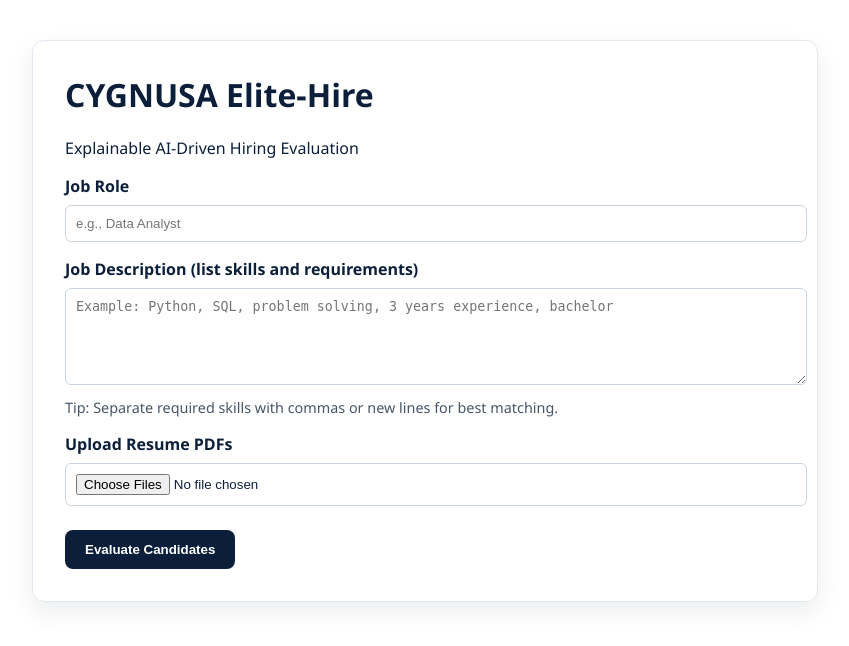
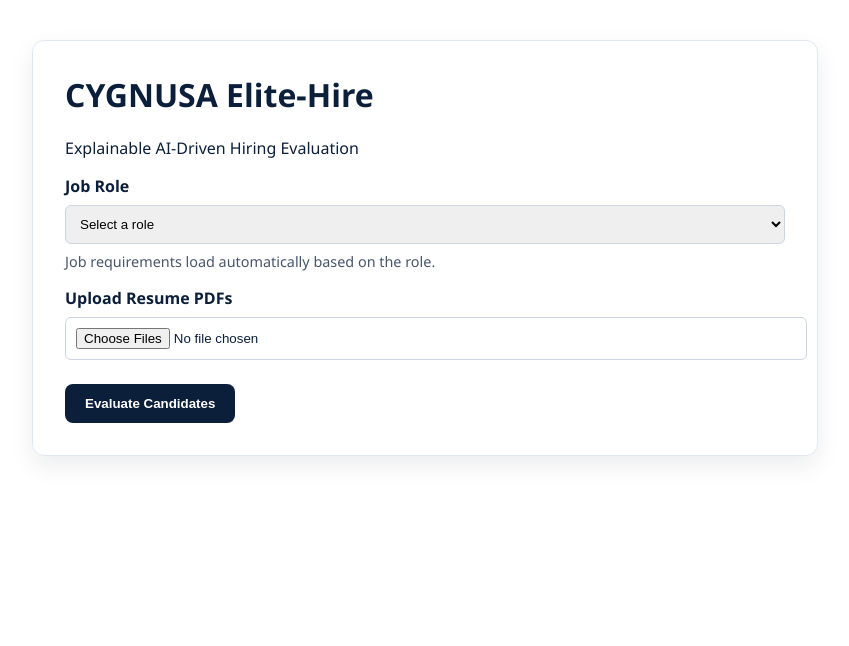
Before and after one commit to all3npaul-boop/HR-evaluation, a Flask app: page / in a window 1280 px wide. Shown: the top 646 px of the page, without its empty margins (215-1064 px from the left). Run offline with Flask 3, Linux system fonts and the light colour scheme.

Commit message:
Add role-based JD loading and new scoring

```diff
--- a/app.py
+++ b/app.py
@@ -11,6 +11,25 @@ from flask import Flask, redirect, render_template, request, url_for
 DEFAULT_JD_SKILLS = ["python", "sql", "data structures", "problem solving"]
 DEFAULT_REQUIRED_EXPERIENCE = 3  # years
 DEFAULT_REQUIRED_EDUCATION = "bachelor"
+
+# Local job role dataset (used for automatic JD loading).
+JOB_ROLES = {
+    "Full Stack Developer": {
+        "skills": ["react", "node.js", "postgresql", "aws"],
+        "experience": 3,
+        "education": "bachelor",
+    },
+    "Lab Chemist": {
+        "skills": ["chemical analysis", "qc testing", "msds management"],
+        "experience": 2,
+        "education": "bachelor",
+    },
+    "Data Analyst": {
+        "skills": ["python", "sql", "data visualization", "problem solving"],
+        "experience": 2,
+        "education": "bachelor",
+    },
+}
 
 app = Flask(__name__)
 
@@ -87,9 +106,13 @@ def decide(score: float) -> str:
 
 # Core logic function wrappers (required names)
 
-def decision(score: float) -> str:
-    """Wrapper for decision logic."""
-    return decide(score)
+def decision(score: float, skill_match_ratio: float) -> str:
+    """Wrapper for decision logic with skill protection rule."""
+    base_decision = decide(score)
+    # Skill protection: strong skill match cannot be rejected due to experience gap.
+    if skill_match_ratio >= 0.75 and base_decision == "Reject":
+        return "Potential"
+    return base_decision
 
 
 # Core logic function wrappers (required names)
@@ -97,16 +120,36 @@ def decision(score: float) -> str:
 def calculate_score(
     resume_text: str,
     job_description: str,
+    role_requirements: dict,
 ) -> dict:
-    """Calculate score and breakdown for a resume based on the job description."""
-    required_skills = extract_required_skills(job_description, DEFAULT_JD_SKILLS)
-    matched_skills, skills_score = evaluate_skills(resume_text, required_skills)
-    years_found, experience_score = evaluate_experience(
-        resume_text, DEFAULT_REQUIRED_EXPERIENCE
+    """Calculate score and breakdown for a resume based on role requirements."""
+    required_skills = role_requirements.get("skills") or extract_required_skills(
+        job_description, DEFAULT_JD_SKILLS
     )
-    education_match, education_score = evaluate_education(
-        resume_text, DEFAULT_REQUIRED_EDUCATION
+    required_experience = role_requirements.get(
+        "experience", DEFAULT_REQUIRED_EXPERIENCE
     )
+    required_education = role_requirements.get(
+        "education", DEFAULT_REQUIRED_EDUCATION
+    )
+
+    matched_skills, _ = evaluate_skills(resume_text, required_skills)
+    skill_match_ratio = len(matched_skills) / len(required_skills) if required_skills else 0
+
+    # Updated weighting: skills 60, experience 25, education 15.
+    skills_score = skill_match_ratio * 60
+
+    years_found = count_years_of_experience(resume_text)
+    # Experience scoring with partial credit (not a strict cutoff).
+    if years_found >= required_experience:
+        experience_score = 25
+    elif years_found >= max(required_experience - 1, 0):
+        experience_score = 15
+    else:
+        experience_score = 5
+
+    education_match, _ = evaluate_education(resume_text, required_education)
+    education_score = 15 if education_match else 7
 
     total_score = skills_score + experience_score + education_score
 
@@ -114,10 +157,13 @@ def calculate_score(
         "required_skills": required_skills,
         "matched_skills": matched_skills,
         "skills_score": skills_score,
+        "skill_match_ratio": skill_match_ratio,
         "years_found": years_found,
+        "required_experience": required_experience,
         "experience_score": experience_score,
         "education_score": education_score,
         "education_match": education_match,
+        "required_education": required_education,
         "total_score": total_score,
     }
 
@@ -158,7 +204,9 @@ def build_explanation(
 
     return (
         f"Role evaluated: {job_role or 'Role not specified'}.\n"
+        "Skill alignment is the primary factor in this evaluation.\n"
         f"{skills_sentence}\n"
+        "Experience is considered but does not automatically disqualify strong skills.\n"
         f"{experience_sentence}\n"
         f"{education_sentence}\n"
         f"Final score: {round(total_score)}/100 — Decision: {decision_text}."
@@ -193,14 +241,21 @@ def explain(
 @app.route("/")
 def index() -> str:
     """Render the upload form."""
-    return render_template("index.html")
+    return render_template("index.html", roles=sorted(JOB_ROLES.keys()))
 
 
 @app.route("/upload", methods=["POST"])
 def upload() -> str:
     """Handle resume uploads and render ranking results."""
     job_role = request.form.get("job_role", "").strip()
-    job_description = request.form.get("job_description", "").strip()
+    job_description = ""
+    role_requirements = JOB_ROLES.get(job_role, {})
+    if not role_requirements:
+        role_requirements = {
+            "skills": DEFAULT_JD_SKILLS,
+            "experience": DEFAULT_REQUIRED_EXPERIENCE,
+            "education": DEFAULT_REQUIRED_EDUCATION,
+        }
 
     uploaded_files = request.files.getlist("resumes")
     if not uploaded_files:
@@ -217,13 +272,15 @@ def upload() -> str:
             )
             continue
 
-        score_data = calculate_score(resume_text, job_description)
-        decision_text = decision(score_data["total_score"])
+        score_data = calculate_score(resume_text, job_description, role_requirements)
+        decision_text = decision(
+            score_data["total_score"], score_data["skill_match_ratio"]
+        )
         explanation = explain(
             score_data["matched_skills"],
             len(score_data["required_skills"]),
             score_data["years_found"],
-            DEFAULT_REQUIRED_EXPERIENCE,
+            score_data["required_experience"],
             score_data["education_match"],
             score_data["total_score"],
             decision_text,
@@ -251,6 +308,7 @@ def upload() -> str:
         results=ranked_results,
         warnings=warnings,
         job_role=job_role,
+        role_requirements=role_requirements,
         total_candidates=len(ranked_results),
     )
 
--- a/templates/index.html
+++ b/templates/index.html
@@ -30,6 +30,7 @@
         }
         input[type="text"],
         textarea,
+        select,
         input[type="file"] {
             width: 100%;
             margin-top: 8px;
@@ -60,11 +61,14 @@
         <p>Explainable AI-Driven Hiring Evaluation</p>
         <form action="/upload" method="post" enctype="multipart/form-data">
             <label for="job_role">Job Role</label>
-            <input type="text" id="job_role" name="job_role" placeholder="e.g., Data Analyst">
+            <select id="job_role" name="job_role">
+                <option value="">Select a role</option>
+                {% for role in roles %}
+                    <option value="{{ role }}">{{ role }}</option>
+                {% endfor %}
+            </select>
 
-            <label for="job_description">Job Description (list skills and requirements)</label>
-            <textarea id="job_description" name="job_description" rows="5" placeholder="Example: Python, SQL, problem solving, 3 years experience, bachelor"></textarea>
-            <div class="note">Tip: Separate required skills with commas or new lines for best matching.</div>
+            <div class="note">Job requirements load automatically based on the role.</div>
 
             <label for="resumes">Upload Resume PDFs</label>
             <input type="file" id="resumes" name="resumes" accept="application/pdf" multiple>
```
Also changed, not shown: templates/results.html (+15 -3 lines).
